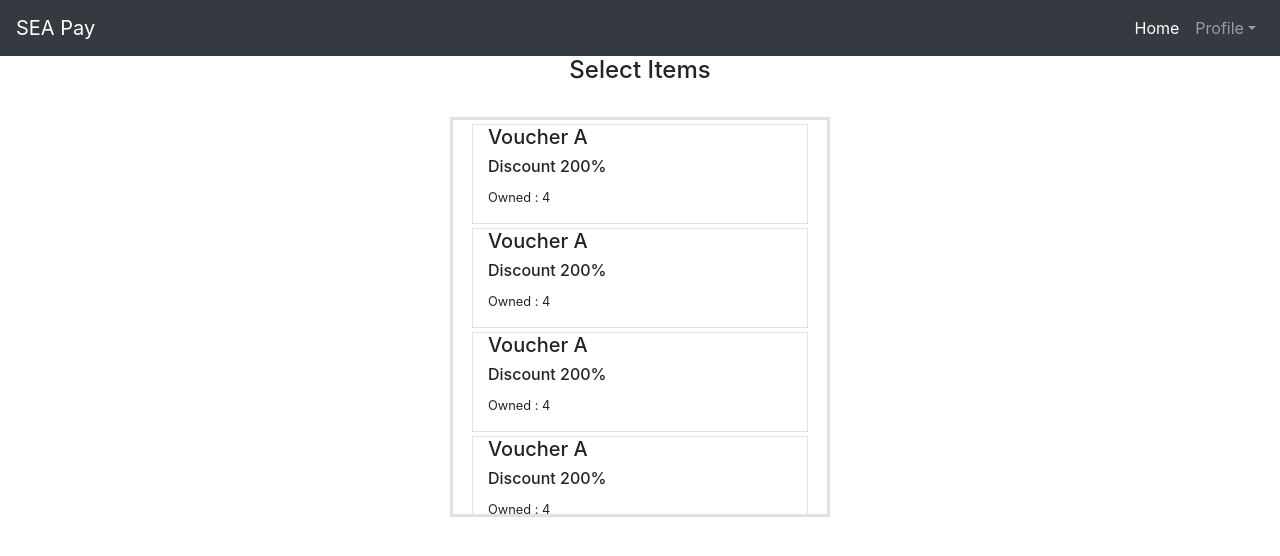
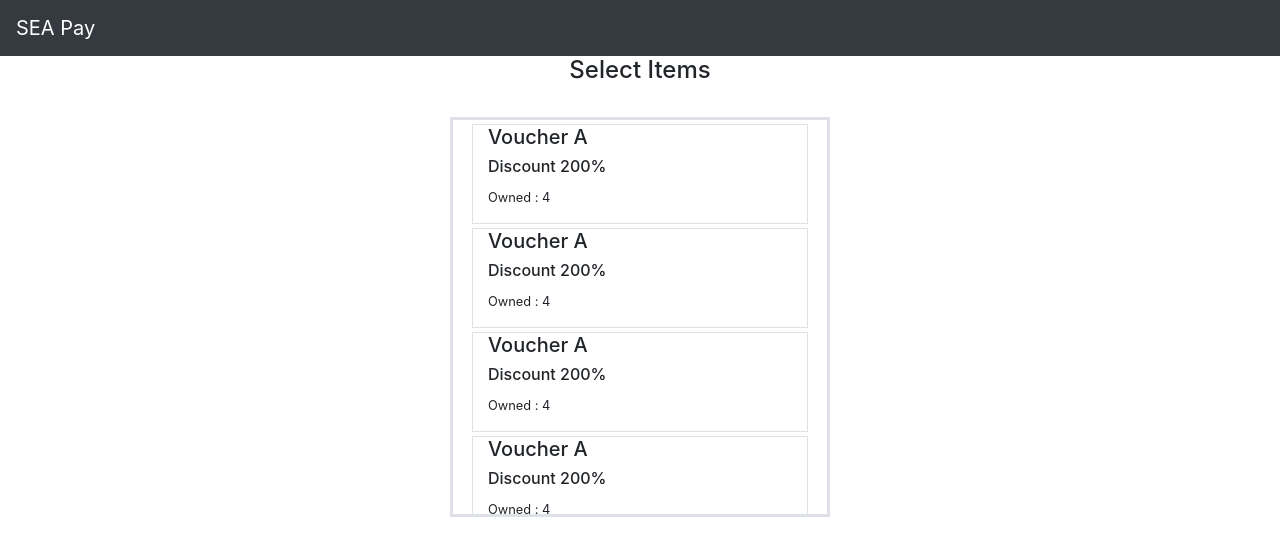
Before and after one commit to RafifEL/sea-pay-compfest-echo, a React (Create React App) app in the folder ui/: page / in a window 1280 px wide. Shown: the top 556 px of the page. Built offline with nearby package versions, Linux system fonts and the light colour scheme.

Commit message:
Updating Navbar

```diff
--- a/ui/src/component/NavBar.js
+++ b/ui/src/component/NavBar.js
@@ -6,7 +6,7 @@ class NavBar extends Component{
         login: "None"
     }
 
-    static setToLog = () => {
+    setToLog = () => {
         this.setState({
             login: ""
         });
@@ -29,7 +29,7 @@ class NavBar extends Component{
                     <span className="navbar-toggler-icon"></span>
                 </button>
                 <div className="collapse navbar-collapse" id="navbarNavDropdown">
-                    <ul className="navbar-nav ml-auto">
+                    <ul className="navbar-nav ml-auto" style = {this.checkState()}>
                         <li className="nav-item active">
                             <a className="nav-link" href="#">Home <span className="sr-only">(current)</span></a>
                         </li>
```
Lines whose indentation alone changed are shown as unchanged.
